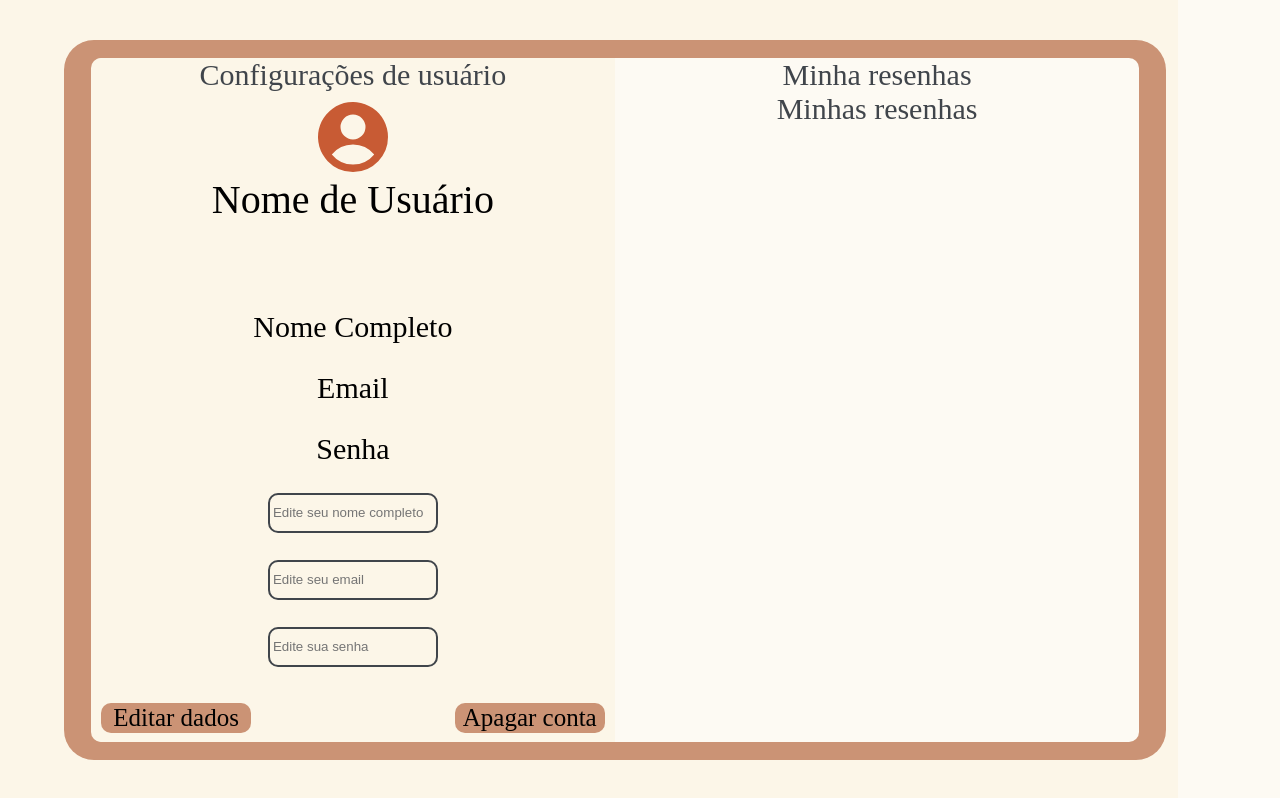
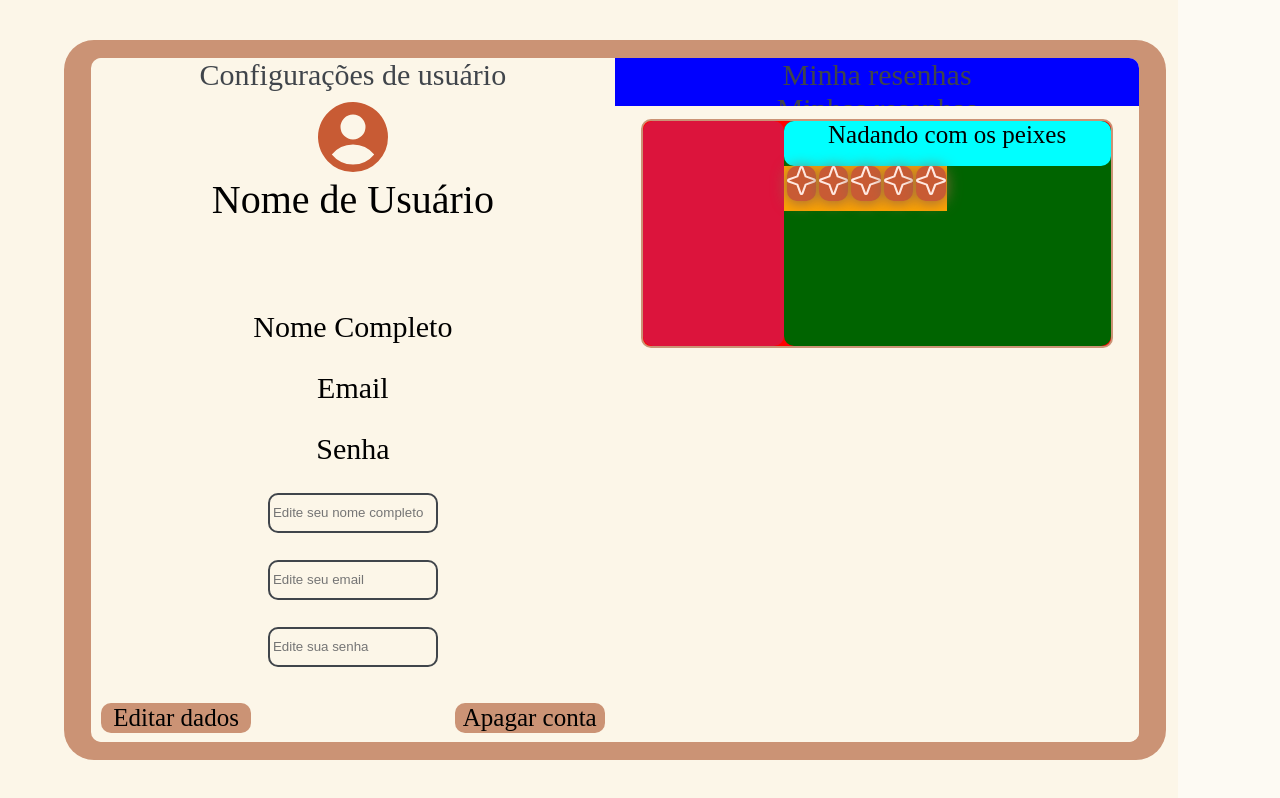
Before and after one commit to Jouusey/SA-segundafase, a React app: page /telausuarioconfigs in a window 1280 px wide. Built offline with nearby package versions, Linux system fonts and the light colour scheme; the HTML template or start-up script is replaced by a standard one; a web font is replaced by a local one.

Commit message:
Desenvolvimento das minhas resenhas

```diff
--- /dev/null
+++ b/src/components/EstrelaCass.css
@@ -0,0 +1,23 @@
+.btn-nota{
+
+    margin-left: 3px;
+    height: 20%;
+    width: 18%;
+    background-color: var(--laranjaenferrujado);
+    border-radius: 10px;
+    border: none;
+    text-align: center;
+    font-size: 25px;
+    font-family: "fonte-projeto";
+    cursor: pointer;
+    box-shadow: 0px 2px 15px rgb(150, 101, 67);
+
+
+}
+
+.img-estrela{
+
+
+    height: 5%;
+    width: 100%;
+}
--- /dev/null
+++ b/src/components/EstrelaCass.jsx
@@ -0,0 +1,26 @@
+import React, { useState } from 'react'
+import './EstrelaCass.css'
+
+
+function EstrelaCass() {
+
+    const [notaUm, setNotaUm] = useState(<img className='img-estrela' src="public\images\streamline--star-2.svg" alt="" />)
+    const [notaDois, setNotaDois] = useState(<img className='img-estrela' src="public\images\streamline--star-2.svg" alt="" />)
+    const [notaTres, setNotaTres] = useState(<img className='img-estrela' src="public\images\streamline--star-2.svg" alt="" />)
+    const [notaQuatro, setNotaQuatro] = useState(<img className='img-estrela' src="public\images\streamline--star-2.svg" alt="" />)
+    const [notaCinco, setNotaCinco] = useState(<img className='img-estrela' src="public\images\streamline--star-2.svg" alt="" />)
+
+  return (
+    <div>
+
+        <button  className='btn-nota'>{notaUm}</button>
+        <button className='btn-nota'>{notaDois}</button>
+        <button  className='btn-nota'>{notaTres}</button>
+        <button className='btn-nota'>{notaQuatro}</button>
+        <button  className='btn-nota'>{notaCinco}</button>
+
+    </div>
+  )
+}
+
+export default EstrelaCass
--- a/src/components/ResenhasConfigs.css
+++ b/src/components/ResenhasConfigs.css
@@ -1,8 +1,71 @@
 .resenhas-container{
 
-    background-color: blue;
-    height: 100%;
+    height: 40%;
     width: 100%;
+    background-color: var(--corfundo);
+    display: flex;
+    align-items: center;
+    flex-direction: column;
+    justify-content: center;
 
 
 }
+
+    .resenhas-usuario{
+
+
+        height: 90%;
+        width: 90%;
+        background-color: red;
+        border: solid;
+        border-radius: 10px;
+        border-width: 2px;
+        border-color: var(--fundoDivs);
+        display: flex;
+
+    }
+
+        .resenhas-usuario-capa{
+
+            background-color: crimson;
+            width: 30%;
+            height: 100%;
+            border-radius: 10px;
+
+        }
+
+        .resenhas-usuario-infos{
+
+            background-color: darkgreen;
+            height: 100%;
+            width: 70%;
+            border-radius: 10px;
+
+        }
+
+
+            .resenhas-usuario-titulo{
+
+                background-color: aqua;
+                height: 20%;
+                width: 100%;
+                border-radius: 10px;
+                display: flex;
+                justify-content: center;
+
+            }
+
+                .lbl-titulo{
+
+                    font-family: 'fonte-projeto';
+                    font-size: 25px;
+
+                }
+
+            .resenhas-usuario-estrelas{
+
+                background-color: orange;
+                width: 50%;
+                height: 20%;
+
+            }
--- a/src/components/ResenhasConfigs.jsx
+++ b/src/components/ResenhasConfigs.jsx
@@ -2,10 +2,34 @@ import React from 'react'
 import './ResenhasConfigs.css'
 import{ GlobalContext } from '../contexts/GlobalContext'
 import { useContext } from 'react'
+import EstrelasBtn from './EstrelasBtn'
+import EstrelaCass from './EstrelaCass'
 
 function ResenhasConfigs() {
   return (
     <div className='resenhas-container'>
+
+        {/* <img src="./images/star.svg" alt="" className="icone-estrela"/> */}
+        <div className="resenhas-usuario">
+
+            <div className="resenhas-usuario-capa">
+
+            </div>
+
+            <div className="resenhas-usuario-infos">
+
+                <div className="resenhas-usuario-titulo">
+                    <label className='lbl-titulo'>Nadando com os peixes</label>
+                </div>
+
+                <div className="resenhas-usuario-estrelas">
+
+                    <EstrelaCass/>
+
+                </div>
+
+            </div>
+        </div>
 
     </div>
   )
--- a/src/index.css
+++ b/src/index.css
@@ -30,7 +30,7 @@
   border-radius: 2px;
 
 
-  background-color: #c85b34;
+  background-color: var(--laranjaenferrujado);
 }
 
 
--- a/src/pages/TelaUsuarioConfigs.css
+++ b/src/pages/TelaUsuarioConfigs.css
@@ -176,6 +176,26 @@
 
                 }
 
+                .usuarioConfigs-bmpr-titulo{
+
+                    background-color: blue;
+                    height: 7%;
+                    width: 100%;
+                    display: flex;
+                    align-items: center;
+                    flex-direction: column;
+                    border-top-right-radius: 10px;
+                }
+
+                .usuarioConfigs-bmpr-body{
+
+                    background-color: var(--corfundo);
+                    width: 100%;
+                    height: 93.1%;
+                    border-bottom-right-radius: 10px;
+                    overflow: auto;
+                }
+
 
 
 
--- a/src/pages/TelaUsuarioConfigs.jsx
+++ b/src/pages/TelaUsuarioConfigs.jsx
@@ -4,6 +4,7 @@ import "./TelaUsuarioConfigs.css"
 import{ GlobalContext } from '../contexts/GlobalContext'
 import { useContext } from 'react'
 import IconUserCircle from "../components/IconUserCircle"
+import ResenhasConfigs from "../components/ResenhasConfigs"
 
 function TelaUsuarioConfigs() {
   return (
@@ -58,9 +59,19 @@ function TelaUsuarioConfigs() {
 
             <div className="usuarioConfigs-body-meio-papel-resenhas">
 
+              <div className="usuarioConfigs-bmpr-titulo">
 
-              <label className="lbl-titulos">Minha resenhas</label>
-              <label className="lbl-titulos">Minhas resenhas</label>
+                <label className="lbl-titulos">Minha resenhas</label>
+                <label className="lbl-titulos">Minhas resenhas</label>
+
+              </div>
+
+              <div className="usuarioConfigs-bmpr-body">
+
+              <ResenhasConfigs/>
+              </div>
+
+
 
             </div>
 
```
